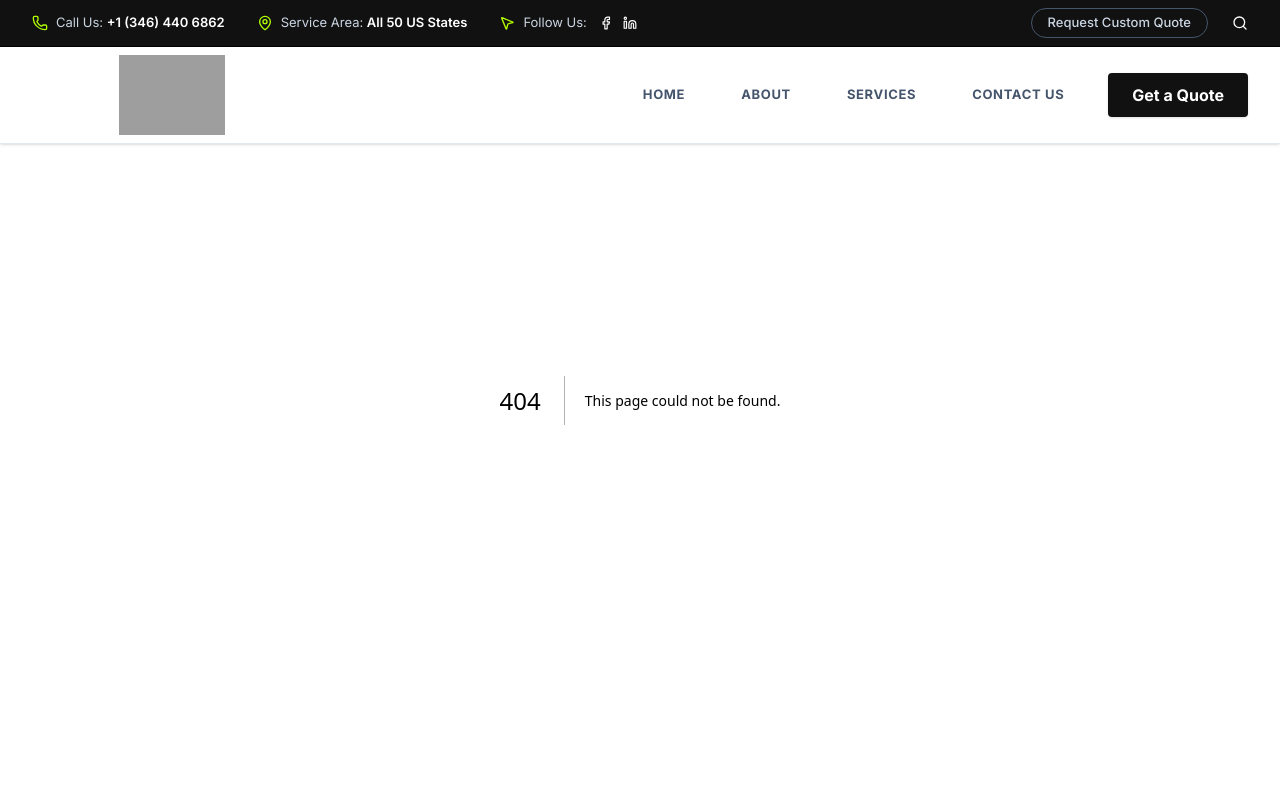
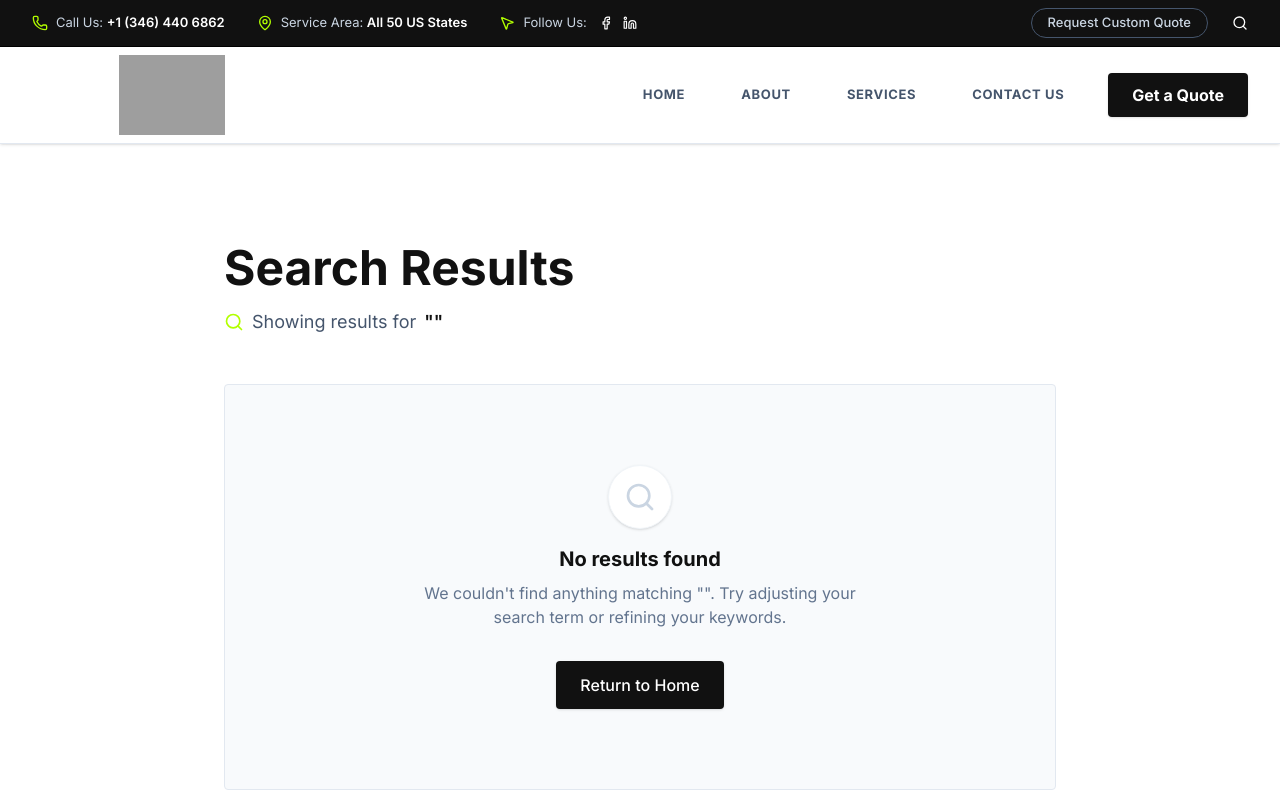
Before and after one commit to ahmedramzan967-web/BUILDNEXGROUP, a Next.js app: page /search in a window 1280 px wide. Before the commit this address had no page. Shown: the top 800 px of the page. Built offline with nearby package versions, Linux system fonts and the light colour scheme; grey boxes are pictures that could not be loaded.

Commit message:
feat: implement search functionality and update links
Add search page and navigation support for project services. Update social media footer links to point to official profiles.

```diff
--- /dev/null
+++ b/app/search/page.tsx
@@ -0,0 +1,174 @@
+'use client';
+
+import { Suspense } from 'react';
+import { useSearchParams } from 'next/navigation';
+import Link from 'next/link';
+import { motion } from 'motion/react';
+import PageWrapper from '@/components/PageWrapper';
+import { Search, ArrowRight } from 'lucide-react';
+
+const SEARCH_DATA = [
+  {
+    title: "Drawing & Design Services",
+    path: "/services",
+    content: "Professional drawing and design services for construction projects.",
+    keywords: ["drawings", "design", "blueprints", "drafting", "cad", "architecture"]
+  },
+  {
+    title: "Engineering Support",
+    path: "/services",
+    content: "Expert engineering support for structural and civil requirements.",
+    keywords: ["engineering", "structural", "civil", "support", "engineers"]
+  },
+  {
+    title: "Cost Estimating",
+    path: "/services",
+    content: "Accurate construction cost estimating and budgeting services.",
+    keywords: ["cost", "estimating", "estimates", "budget", "pricing", "financial"]
+  },
+  {
+    title: "Bidding & Procurement",
+    path: "/services",
+    content: "Assistance with bidding and procurement processes.",
+    keywords: ["bidding", "procurement", "vendors", "contracts"]
+  },
+  {
+    title: "Project Management",
+    path: "/services",
+    content: "Comprehensive project management services to keep your project on track.",
+    keywords: ["management", "project", "schedule", "oversight"]
+  },
+  {
+    title: "Real Estate Development",
+    path: "/services",
+    content: "Real estate development consulting and planning.",
+    keywords: ["real estate", "development", "property", "planning"]
+  },
+  {
+    title: "Permit Support",
+    path: "/services",
+    content: "Assistance with navigating local permit requirements and submittals.",
+    keywords: ["permit", "compliance", "zoning", "codes", "authority"]
+  },
+  {
+    title: "Survey & Site Assessment",
+    path: "/services",
+    content: "Detailed site surveys and land assessment services.",
+    keywords: ["survey", "site", "assessment", "land", "topography"]
+  },
+  {
+    title: "Construction Documentation",
+    path: "/services",
+    content: "Comprehensive documentation for construction phases.",
+    keywords: ["documents", "documentation", "specifications", "manuals"]
+  },
+  {
+    title: "About Us",
+    path: "/about",
+    content: "Learn more about Buildimize Group and our commitment to excellence.",
+    keywords: ["about", "company", "who we are", "team", "history", "mission"]
+  },
+  {
+    title: "Contact Us",
+    path: "/contact",
+    content: "Get in touch with us for your next construction project.",
+    keywords: ["contact", "phone", "email", "address", "location", "message", "support"]
+  },
+  {
+    title: "Home",
+    path: "/",
+    content: "Welcome to Buildimize Group, offering complete construction documentation and design support.",
+    keywords: ["home", "welcome", "buildimize", "construction"]
+  }
+];
+
+function SearchResultsContent() {
+  const searchParams = useSearchParams();
+  const query = searchParams.get('q') || '';
+  const lowercaseQuery = query.toLowerCase();
+
+  const results = SEARCH_DATA.filter(item => {
+    if (!lowercaseQuery) return false;
+    return (
+      item.title.toLowerCase().includes(lowercaseQuery) ||
+      item.content.toLowerCase().includes(lowercaseQuery) ||
+      item.keywords.some(kw => kw.includes(lowercaseQuery))
+    );
+  });
+
+  return (
+    <div className="py-20 md:py-32 bg-white min-h-[60vh]">
+      <div className="max-w-4xl mx-auto px-4 sm:px-6 lg:px-8">
+        <div className="mb-12">
+          <h1 className="text-3xl md:text-5xl font-sans font-bold text-navy mb-4">
+            Search Results
+          </h1>
+          <p className="text-lg text-slate-600 font-sans flex items-center gap-2">
+            <Search className="h-5 w-5 text-gold" />
+            Showing results for <span className="font-semibold text-navy">"{query}"</span>
+          </p>
+        </div>
+
+        {results.length > 0 ? (
+          <div className="space-y-6">
+            {results.map((result, index) => (
+              <motion.div
+                key={index}
+                initial={{ opacity: 0, y: 20 }}
+                animate={{ opacity: 1, y: 0 }}
+                transition={{ duration: 0.5, delay: index * 0.1 }}
+                className="bg-slate-50 border border-slate-200 p-6 sm:p-8 rounded-sm hover:border-gold transition-colors block"
+              >
+                <Link href={result.path} className="group block">
+                  <h2 className="text-2xl font-sans font-bold text-navy mb-3 group-hover:text-gold transition-colors flex items-center justify-between">
+                    {result.title}
+                    <ArrowRight className="h-5 w-5 opacity-0 -translate-x-4 group-hover:opacity-100 group-hover:translate-x-0 transition-all text-gold" />
+                  </h2>
+                  <p className="text-slate-600 font-sans leading-relaxed">
+                    {result.content}
+                  </p>
+                  <span className="inline-block mt-4 text-sm font-semibold text-gold uppercase tracking-wider">
+                    {result.path === '/' ? 'Home' : result.path.replace('/', '')}
+                  </span>
+                </Link>
+              </motion.div>
+            ))}
+          </div>
+        ) : (
+          <motion.div
+            initial={{ opacity: 0 }}
+            animate={{ opacity: 1 }}
+            className="text-center py-20 bg-slate-50 border border-slate-200 rounded-sm"
+          >
+            <div className="bg-white w-16 h-16 rounded-full flex items-center justify-center mx-auto mb-4 shadow-sm border border-slate-100">
+              <Search className="h-8 w-8 text-slate-300" />
+            </div>
+            <h3 className="text-xl font-sans font-bold text-navy mb-2">No results found</h3>
+            <p className="text-slate-500 font-sans max-w-md mx-auto">
+              We couldn't find anything matching "{query}". Try adjusting your search term or refining your keywords.
+            </p>
+            <div className="mt-8">
+              <Link href="/" className="inline-flex items-center gap-2 text-white bg-navy hover:bg-slate-800 px-6 py-3 font-medium transition-colors rounded-sm shadow-sm font-sans">
+                Return to Home
+              </Link>
+            </div>
+          </motion.div>
+        )}
+      </div>
+    </div>
+  );
+}
+
+export default function SearchPage() {
+  return (
+    <PageWrapper>
+      <Suspense fallback={
+        <div className="py-32 flex justify-center bg-white min-h-[60vh]">
+          <div className="animate-spin rounded-full h-12 w-12 border-b-2 border-gold"></div>
+        </div>
+      }>
+        <SearchResultsContent />
+      </Suspense>
+    </PageWrapper>
+  );
+}
--- a/components/Footer.tsx
+++ b/components/Footer.tsx
@@ -21,9 +21,9 @@ export default function Footer() {
               Professional firm offering complete construction documentation and design support to US clients nationwide.
             </p>
             <div className="flex items-center space-x-4 pt-2">
-              <a href="#" className="text-slate-400 hover:text-gold transition-colors"><Linkedin className="h-5 w-5" /></a>
+              <a href="https://www.linkedin.com/company/buildimize-group/?viewAsMember=true" target="_blank" rel="noopener noreferrer" className="text-slate-400 hover:text-gold transition-colors"><Linkedin className="h-5 w-5" /></a>
               <a href="#" className="text-slate-400 hover:text-gold transition-colors"><Twitter className="h-5 w-5" /></a>
-              <a href="#" className="text-slate-400 hover:text-gold transition-colors"><Facebook className="h-5 w-5" /></a>
+              <a href="https://www.facebook.com/profile.php?id=61590961409680" target="_blank" rel="noopener noreferrer" className="text-slate-400 hover:text-gold transition-colors"><Facebook className="h-5 w-5" /></a>
             </div>
           </div>
 
--- a/components/Navbar.tsx
+++ b/components/Navbar.tsx
@@ -3,13 +3,25 @@
 import { useState } from 'react';
 import Link from 'next/link';
 import Image from 'next/image';
-import { usePathname } from 'next/navigation';
+import { usePathname, useRouter } from 'next/navigation';
 import { Menu, X, HardHat, Phone, MapPin, MousePointer2, Facebook, Linkedin, Search } from 'lucide-react';
 import { motion, AnimatePresence } from 'motion/react';
 
 export default function Navbar() {
   const [isOpen, setIsOpen] = useState(false);
+  const [isSearchOpen, setIsSearchOpen] = useState(false);
+  const [searchQuery, setSearchQuery] = useState("");
   const pathname = usePathname();
+  const router = useRouter();
+
+  const handleSearch = (e: React.FormEvent) => {
+    e.preventDefault();
+    if (searchQuery.trim()) {
+      router.push(`/search?q=${encodeURIComponent(searchQuery.trim())}`);
+      setSearchQuery('');
+      setIsSearchOpen(false);
+    }
+  };
 
   const navLinks = [
     { name: 'Home', path: '/' },
@@ -37,8 +49,8 @@ export default function Navbar() {
                 <MousePointer2 className="h-4 w-4 text-gold" />
                 <span className="text-slate-300">Follow Us:</span>
                 <div className="flex items-center space-x-2.5 ml-1">
-                  <a href="#" className="text-white hover:text-gold transition-colors"><Facebook className="h-3.5 w-3.5" /></a>
-                  <a href="#" className="text-white hover:text-gold transition-colors"><Linkedin className="h-3.5 w-3.5" /></a>
+                  <a href="https://www.facebook.com/profile.php?id=61590961409680" target="_blank" rel="noopener noreferrer" className="text-white hover:text-gold transition-colors"><Facebook className="h-3.5 w-3.5" /></a>
+                  <a href="https://www.linkedin.com/company/buildimize-group/?viewAsMember=true" target="_blank" rel="noopener noreferrer" className="text-white hover:text-gold transition-colors"><Linkedin className="h-3.5 w-3.5" /></a>
                 </div>
               </div>
             </div>
@@ -46,7 +58,11 @@ export default function Navbar() {
               <Link href="/contact" className="border border-slate-600 text-slate-300 hover:border-gold hover:text-gold px-4 py-1 rounded-full font-medium transition-colors hidden sm:block">
                 Request Custom Quote
               </Link>
-              <button aria-label="Search" className="text-white hover:text-gold transition-colors">
+              <button
+                aria-label="Search"
+                className="text-white hover:text-gold transition-colors"
+                onClick={() => setIsSearchOpen(true)}
+              >
                 <Search className="h-4 w-4" />
               </button>
             </div>
@@ -136,6 +152,39 @@ export default function Navbar() {
         )}
       </AnimatePresence>
       </nav>
+
+      {/* Search Modal */}
+      <AnimatePresence>
+        {isSearchOpen && (
+          <motion.div
+            initial={{ opacity: 0, y: -20 }}
+            animate={{ opacity: 1, y: 0 }}
+            exit={{ opacity: 0, y: -20 }}
+            className="absolute top-full left-0 w-full bg-white shadow-lg border-b border-slate-200 z-50 p-4"
+          >
+            <div className="max-w-3xl mx-auto flex items-center justify-between gap-4">
+              <form onSubmit={handleSearch} className="flex-1 flex items-center">
+                <Search className="h-5 w-5 text-slate-400 mr-3" />
+                <input
+                  type="text"
+                  placeholder="Search..."
+                  value={searchQuery}
+                  onChange={(e) => setSearchQuery(e.target.value)}
+                  className="w-full text-lg text-slate-800 focus:outline-none font-sans"
+                  autoFocus
+                />
+              </form>
+              <button
+                onClick={() => setIsSearchOpen(false)}
+                className="text-slate-400 hover:text-navy transition-colors p-2"
+                aria-label="Close search"
+              >
+                <X className="h-5 w-5" />
+              </button>
+            </div>
+          </motion.div>
+        )}
+      </AnimatePresence>
     </header>
   );
 }
```
